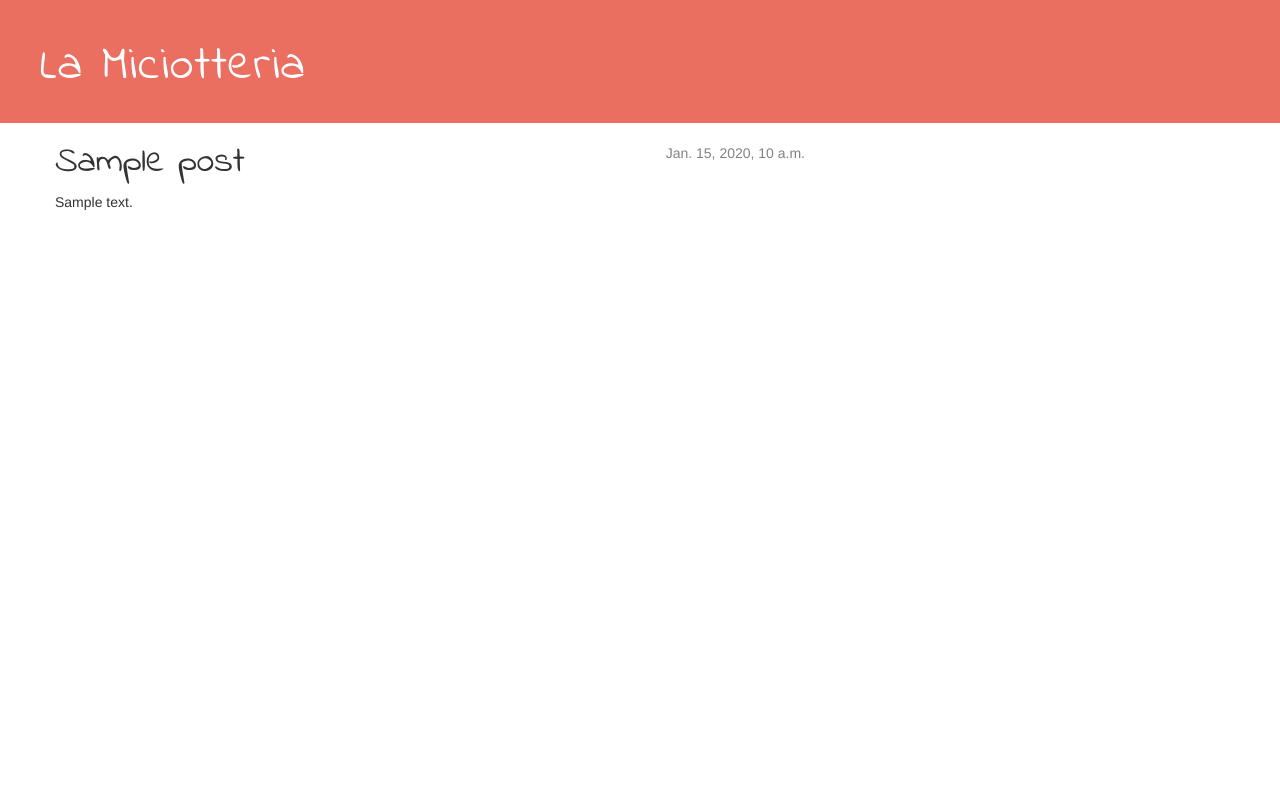
After one commit to maricci22/my-first-blog, a Django app: template blog/templates/blog/post_detail.html in a window 1280 px wide. The commit adds this page. Run offline with Django 3.2, Linux system fonts and the light colour scheme; the template is opened without the code that fills it: most values are stand-ins (such as "Sample title", 1, 10 or a date in 2020); some libraries are stand-ins or nearby versions.

Commit message:
Added view and template for detailed blog post as well as CSS for the site

```diff
--- /dev/null
+++ b/blog/static/css/blog.css
@@ -0,0 +1,49 @@
+.header {
+	background-color: #EA6F60;
+	letter-spacing: 1px;
+	margin-top: 0;
+	padding: 20px 20px 20px 40px;
+	}
+
+.header h1, h1 a, h1 a:visited, h1 a:active {
+	   color: #ffffff;
+    font-size: 36pt;
+    text-decoration: none;
+}
+
+.content {
+    margin-left: 40px;
+}
+
+
+h1, h2, h3, h4 {
+   font-family: 'Indie Flower', cursive;
+}
+
+.date {
+    float: right;
+    color: #828282;
+}
+
+.save {
+    float: right;
+}
+
+.post-form textarea, .post-form input {
+    width: 100%;
+}
+
+.top-menu, .top-menu:hover, .top-menu:visited {
+    color: #ffffff;
+    float: right;
+    font-size: 26pt;
+    margin-right: 20px;
+}
+
+.post {
+    margin-bottom: 70px;
+}
+
+.post h1 a, .post h1 a:visited {
+    color: #000000;
+}
--- /dev/null
+++ b/blog/templates/blog/base.html
@@ -0,0 +1,22 @@
+{% load staticfiles %}
+<html>
+    <head>
+        <title>La Miciotteria blog</title>
+        <link rel="stylesheet" href="//maxcdn.bootstrapcdn.com/bootstrap/3.2.0/css/bootstrap.min.css">
+        <link rel="stylesheet" href="//maxcdn.bootstrapcdn.com/bootstrap/3.2.0/css/bootstrap-theme.min.css">
+        <link href="https://fonts.googleapis.com/css?family=Indie+Flower" rel="stylesheet">
+        <link rel="stylesheet" href="{% static 'css/blog.css' %}">
+    </head>
+    <body>
+        <div class="header">
+    <h1><a href="/">La Miciotteria</a></h1>
+        </div>
+<div class="content container">
+        <div class="row">
+            <div class="col-md-8">
+            {% block content %}
+            {% endblock %}
+            </div>
+        </div>
+    </div>
+</body>
--- /dev/null
+++ b/blog/templates/blog/post_detail.html
@@ -0,0 +1,15 @@
+<html>
+{% extends 'blog/base.html' %}
+
+{% block content %}
+    <div class="post">
+        {% if post.published_date %}
+            <div class="date">
+                {{ post.published_date }}
+            </div>
+        {% endif %}
+        <h1>{{ post.title }}</h1>
+        <p>{{ post.text|linebreaksbr }}</p>
+    </div>
+{% endblock %}
+</html>
--- a/blog/urls.py
+++ b/blog/urls.py
@@ -3,4 +3,5 @@ from . import views
 
 urlpatterns = [
 url(r'^$', views.post_list, name='post_list'),
+ url(r'^post/(?P<pk>[0-9]+)/$', views.post_detail, name='post_detail'),
 ]
--- a/blog/views.py
+++ b/blog/views.py
@@ -1,6 +1,10 @@
 from django.shortcuts import render
 from django.utils import timezone
 from .models import Post
+from django.shortcuts import render, get_object_or_404
 def post_list(request):
 	posts = Post.objects.filter(published_date__lte=timezone.now()).order_by('published_date')
-return render(request, 'blog/post_list.html', {'posts' : posts})
+	return render(request, 'blog/post_list.html', {'posts' : posts})
+def post_detail(request, pk):
+	post = get_object_or_404(Post, pk=pk)
+	return render(request, 'blog/post_detail.html', {'post': post})
```
Also changed, not shown: blog/templates/blog/post_list.html (+19 -12 lines).
